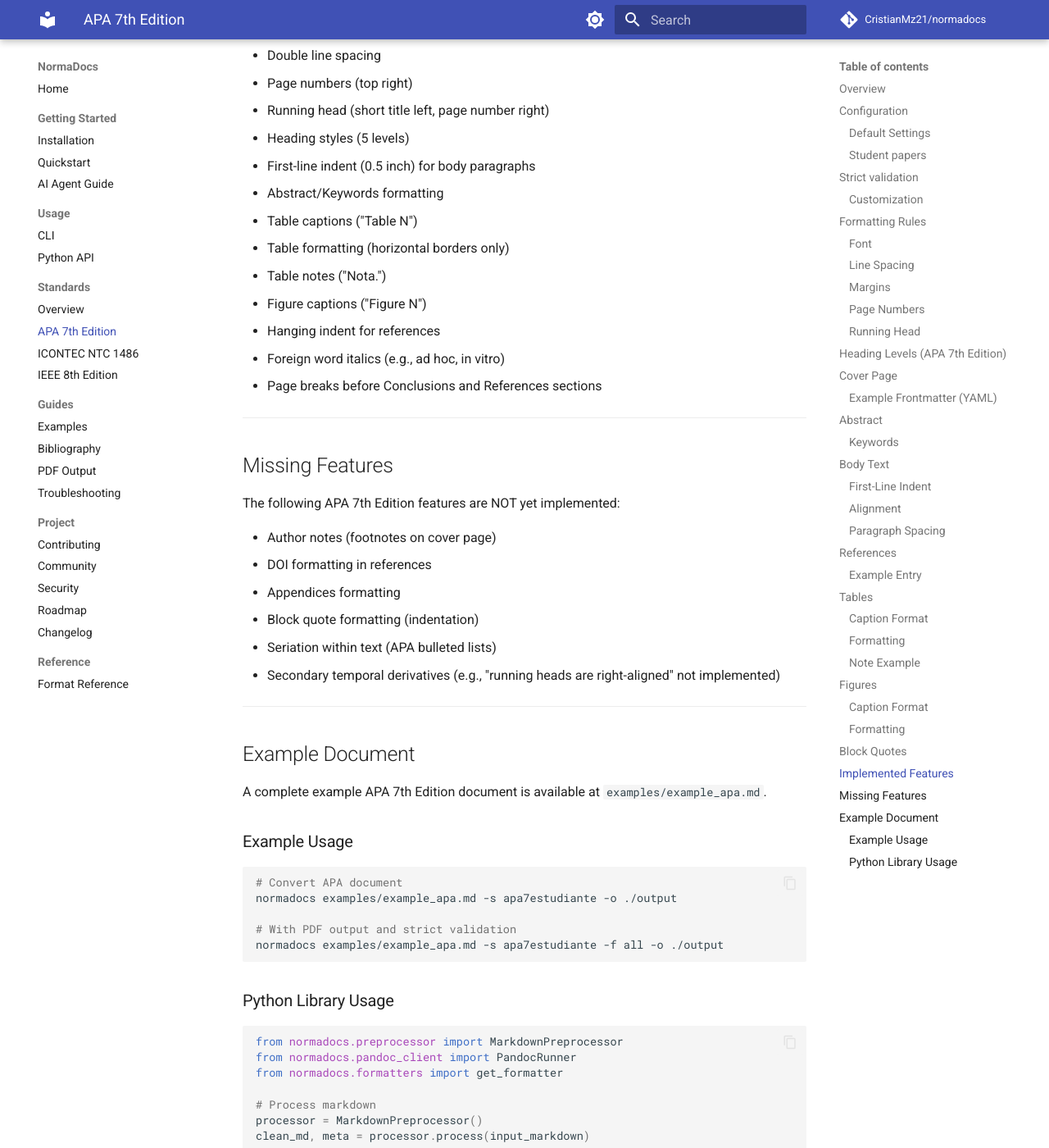
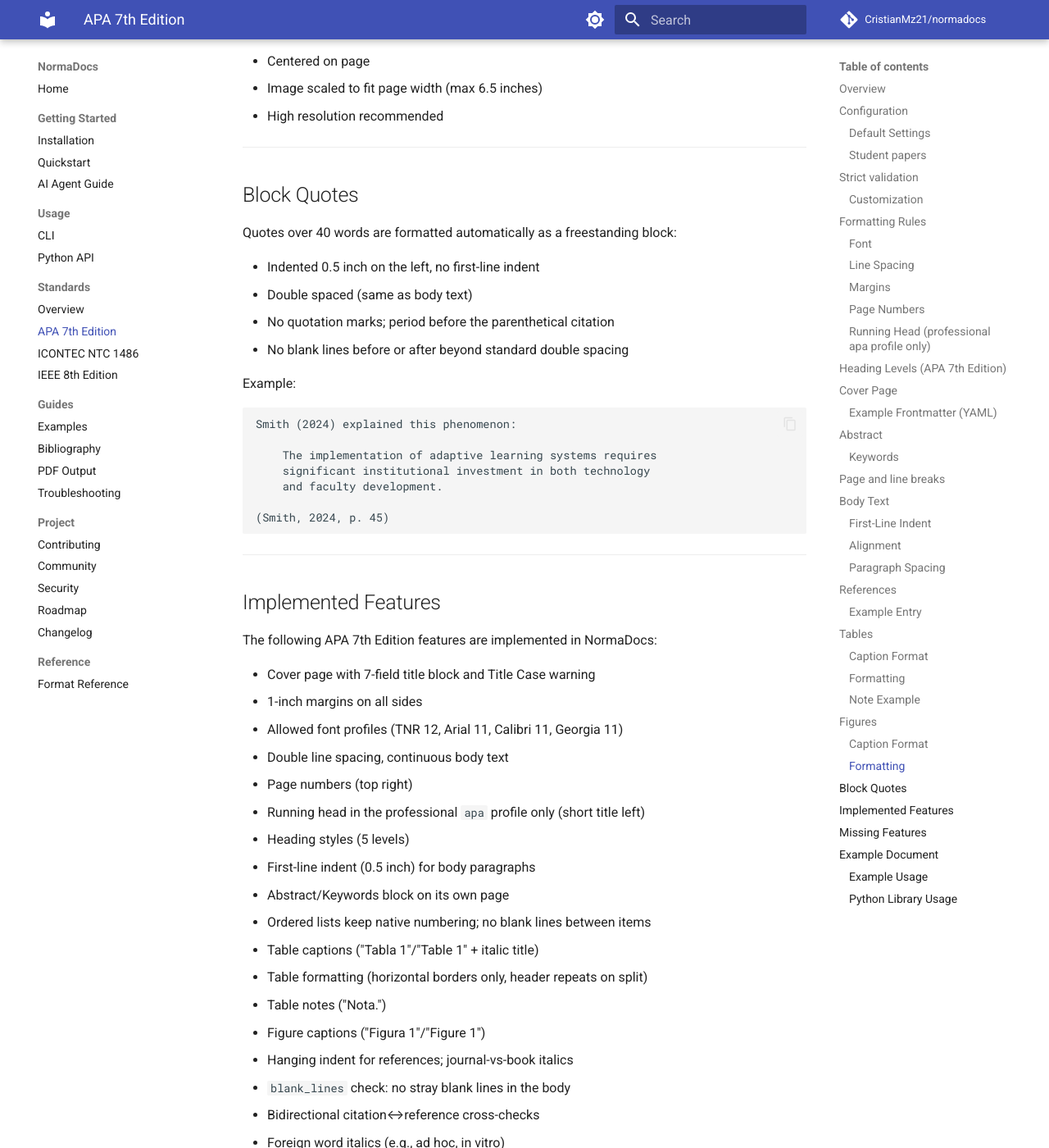
Before and after one commit to CristianMz21/normadocs, an MkDocs documentation site: the page built from docs/src/standards/apa7.md, in a window 1280 px wide and 1400 px high, scrolled down 8177 px. Shown: the whole window at 82% size. Built offline with MkDocs 1.6.1 and Material for MkDocs 9.7.7, drawn with Linux system fonts in a browser that asks for light colours; comment, search, counter and statistics services are not loaded; some of the changed text lies outside the part shown.

Commit message:
docs(apa7): refresh student profile, breaks, and feature lists for 0.3.x

````diff
--- a/docs/src/standards/apa7.md
+++ b/docs/src/standards/apa7.md
@@ -68,7 +68,8 @@
 
 ### Student papers
 
-Use `apa7estudiante` for essays, assignments, and other student papers:
+Use `apa7estudiante` for essays, assignments, and other student papers. It is
+the CLI default (`--style apa7estudiante`, alias `apa7`):
 
 ```bash
 normadocs paper.md --format docx
@@ -77,8 +78,13 @@
 This profile keeps the APA 7 student-paper requirements: 1-inch margins,
 letter-size pages, double spacing, Times New Roman 12-point text, a centered
 bold title page, page number 1 on the cover, page numbers on later pages, and
-no optional running-head text. A `short_title` in the front matter does not
-enable a running head in this profile.
+no optional running-head text (`running_head.enabled: false`). A `short_title`
+in the front matter does not enable a running head in this profile. The generic
+`apa` profile remains available for professional-style work and can use
+`short_title` for a running head.
+
+Allowed font profiles (0.3.0+): Times New Roman 12, Arial 11, Calibri 11,
+Georgia 11.
 
 ## Strict validation
 
@@ -119,8 +125,9 @@
 
 ### Font
 
-- **Body text**: Times New Roman, 12pt
-- **Headings**: Times New Roman (see Heading Levels below)
+- **Body text**: Times New Roman, 12pt (allowed profiles: TNR 12, Arial 11,
+  Calibri 11, Georgia 11)
+- **Headings**: same family (see Heading Levels below)
 - No other fonts are permitted in the main text
 
 ### Line Spacing
@@ -141,14 +148,14 @@
 - First page number: 1
 - Font: Times New Roman 12pt
 
-### Running Head
+### Running Head (professional `apa` profile only)
 
 - **Left header**: Short title in ALL CAPS (maximum 50 characters)
 - **Right header**: Page number
 - **Cover page**: No running head appears
 - **Pages 2+**: Running head visible
 
-The short title is extracted from the `short_title` field in YAML frontmatter metadata. If not provided, the running head is not added.
+The short title is extracted from the `short_title` field in YAML frontmatter metadata. If not provided, the running head is not added. The student profile `apa7estudiante` never renders a running head (`running_head.enabled: false`).
 
 **Configuration**: To disable the running head, set `running_head.enabled: false` in the config:
 
@@ -180,21 +187,27 @@
 The cover page includes (centered, in this order):
 
 1. **Title** (bold, centered in upper half of page)
-2. **Author name** (centered)
-3. **Institutional affiliation** (centered)
-4. **Course number** (if applicable)
-5. **Instructor name** (if applicable)
-6. **Date** (centered)
+2. **Author name** (centered, after exactly one blank double-spaced line)
+3. **Program / department** (centered)
+4. **Institution** (centered)
+5. **Subject + code** (centered, e.g. `Análisis y Diseño de Sistemas (ADSO-2026)`)
+6. **Instructor name** (centered, no prefix)
+7. **Date** (centered)
+
+No blank lines between items 2–7. The verifier warns (never rewrites) when the
+title is not in Title Case.
 
 ### Example Frontmatter (YAML)
 
 ```yaml
 ---
 title: "The Effects of Machine Learning on Higher Education Outcomes"
-short_title: "Machine Learning Effects on Education"
 author: "Sarah M. Johnson"
-affiliation: "Department of Computer Science, State University"
+program: "Computer Science"
 institution: "State University"
+subject: "Research Methods"
+subject_code: "RES-2026"
+instructor: "Dr. Smith"
 date: "2026-04-10"
 ---
 ```
@@ -203,11 +216,14 @@
 
 ## Abstract
 
-- Starts on page 2 (after cover page)
-- Heading "Abstract" centered, bold
+- Starts on page 2 in its own page (after cover page); when the document has
+  no abstract, the body opens page 2 with the repeated title instead
+- Heading "Resumen"/"Abstract" centered, bold
 - Maximum 250 words (student papers) / 150 words (professional journals)
-- No paragraph indent
-- Keywords section follows immediately after abstract
+- Single block, no first-line indent
+- Keywords stay inside the block (`Palabras clave:` / `Keywords:`)
+- When an abstract exists and the title heading precedes it, NormaDocs moves
+  the repeated title to open the body so the title never sits alone on page 2
 
 ### Keywords
 
@@ -221,6 +237,21 @@
 ```
 
 ---
+
+## Page and line breaks
+
+The whole document is double-spaced and continuous. NormaDocs enforces:
+
+- **Cover**: exactly one blank double-spaced line between title and author;
+  all other cover items on consecutive lines.
+- **Page breaks**: only before the repeated title opening the body, before
+  Referencias/References, and before each appendix. Internal sections
+  (Marco teórico, Metodología, Resultados…) never open a new page.
+- **Line breaks**: none extra — no blank lines between paragraphs, around
+  headings, between table label/title/table/`Nota.`, or between list items.
+  Ordered-list numbers share the line with their text (0.5-inch hanging).
+- A dedicated `blank_lines` verifier check fails documents that break these
+  rules (error in strict mode).
 
 ## Body Text
 
@@ -262,9 +293,10 @@
 
 ### Caption Format
 
-- "Table N" in bold, followed by title in italics
+- "Tabla 1"/"Table 1" in bold, followed by title in italics on the next line
 - Caption appears ABOVE the table
 - Table number increments sequentially
+- The student profile uses Spanish labels (`Tabla`, `Elaboración propia`)
 
 Example:
 ```
@@ -314,10 +346,12 @@
 
 ## Block Quotes
 
-- Indented 0.5 inch on left
+Quotes over 40 words are formatted automatically as a freestanding block:
+
+- Indented 0.5 inch on the left, no first-line indent
 - Double spaced (same as body text)
-- No quotation marks
-- Attribution on new line below quote
+- No quotation marks; period before the parenthetical citation
+- No blank lines before or after beyond standard double spacing
 
 Example:
 ```
@@ -336,22 +370,25 @@
 
 The following APA 7th Edition features are implemented in NormaDocs:
 
-- Cover page with title, author, institutional affiliation
+- Cover page with 7-field title block and Title Case warning
 - 1-inch margins on all sides
-- Times New Roman 12pt font
-- Double line spacing
+- Allowed font profiles (TNR 12, Arial 11, Calibri 11, Georgia 11)
+- Double line spacing, continuous body text
 - Page numbers (top right)
-- Running head (short title left, page number right)
+- Running head in the professional `apa` profile only (short title left)
 - Heading styles (5 levels)
 - First-line indent (0.5 inch) for body paragraphs
-- Abstract/Keywords formatting
-- Table captions ("Table N")
-- Table formatting (horizontal borders only)
+- Abstract/Keywords block on its own page
+- Ordered lists keep native numbering; no blank lines between items
+- Table captions ("Tabla 1"/"Table 1" + italic title)
+- Table formatting (horizontal borders only, header repeats on split)
 - Table notes ("Nota.")
-- Figure captions ("Figure N")
-- Hanging indent for references
+- Figure captions ("Figura 1"/"Figure 1")
+- Hanging indent for references; journal-vs-book italics
+- `blank_lines` check: no stray blank lines in the body
+- Bidirectional citation↔reference cross-checks
 - Foreign word italics (e.g., ad hoc, in vitro)
-- Page breaks before Conclusions and References sections
+- Page breaks only before the body title, References, and appendices
 
 ---
 
@@ -361,16 +398,12 @@
 
 - Author notes (footnotes on cover page)
 - DOI formatting in references
-- Appendices formatting
-- Block quote formatting (indentation)
-- Seriation within text (APA bulleted lists)
-- Secondary temporal derivatives (e.g., "running heads are right-aligned" not implemented)
 
 ---
 
 ## Example Document
 
-A complete example APA 7th Edition document is available at `examples/example_apa.md`.
+A complete example APA 7th Edition student document is available at `examples/informe_apa7_ejemplo.md` (also `examples/example_apa.md` for the professional profile).
 
 ### Example Usage
 
````
Also changed, not shown: docs/src/standards/index.md (+6 -3 lines).
